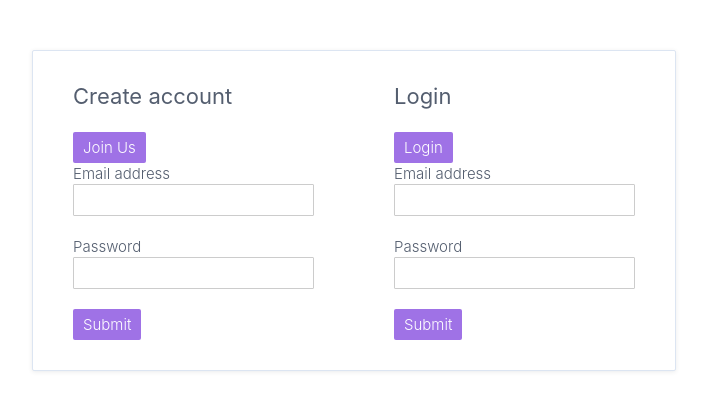
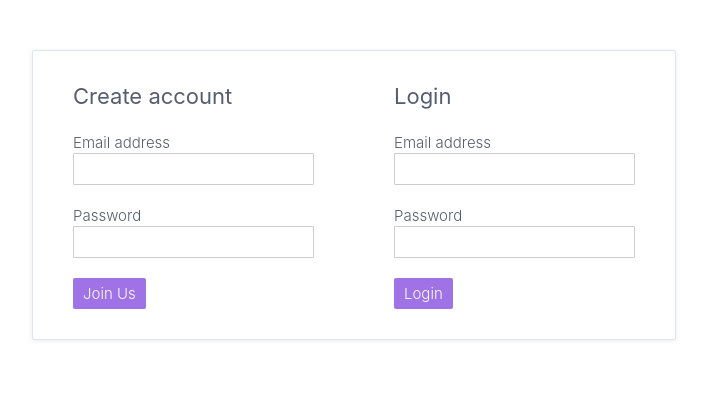
Before and after one commit to ozgursarikamis/angular-pro, an Angular app: page / in a window 1280 px wide. Shown: the top 410 px of the page, without its empty margins (18-725 px from the left). Built offline with nearby package versions, Linux system fonts and the light colour scheme.

Commit message:
ng-content: select

```diff
--- a/src/app/auth-form/auth-form.component.html
+++ b/src/app/auth-form/auth-form.component.html
@@ -1,6 +1,6 @@
 <div>
   <form (ngSubmit)="onSubmit(form.value)" #form="ngForm">
-    <ng-content></ng-content> <!-- Content from outside of this component lies here -->
+    <ng-content select="h3"></ng-content> <!-- Content from outside of this component lies here -->
     <label>
       Email address
       <input type="email" name="email" ngModel>
@@ -9,8 +9,6 @@
       Password
       <input type="password" name="password" ngModel>
     </label>
-    <button type="submit">
-      Submit
-    </button>
+    <ng-content></ng-content>
   </form>
 </div>
```
